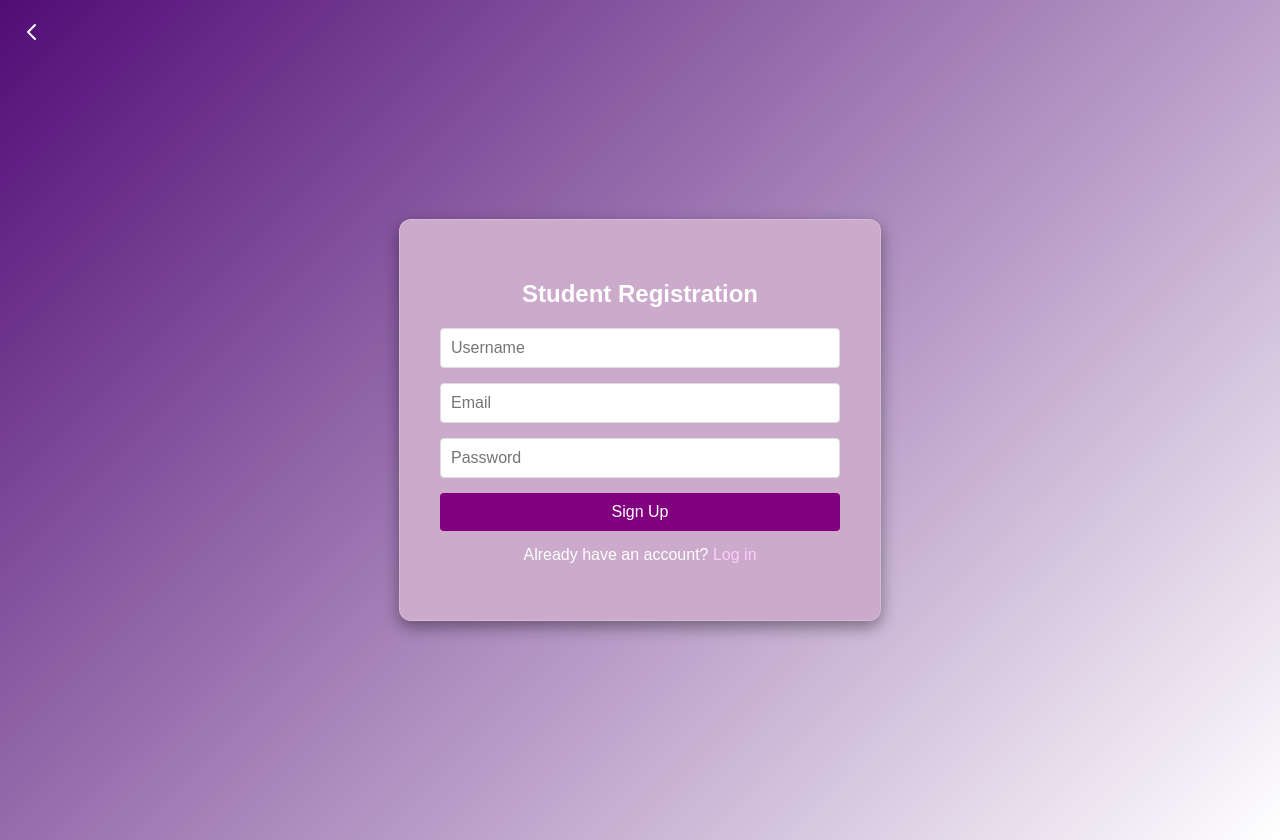
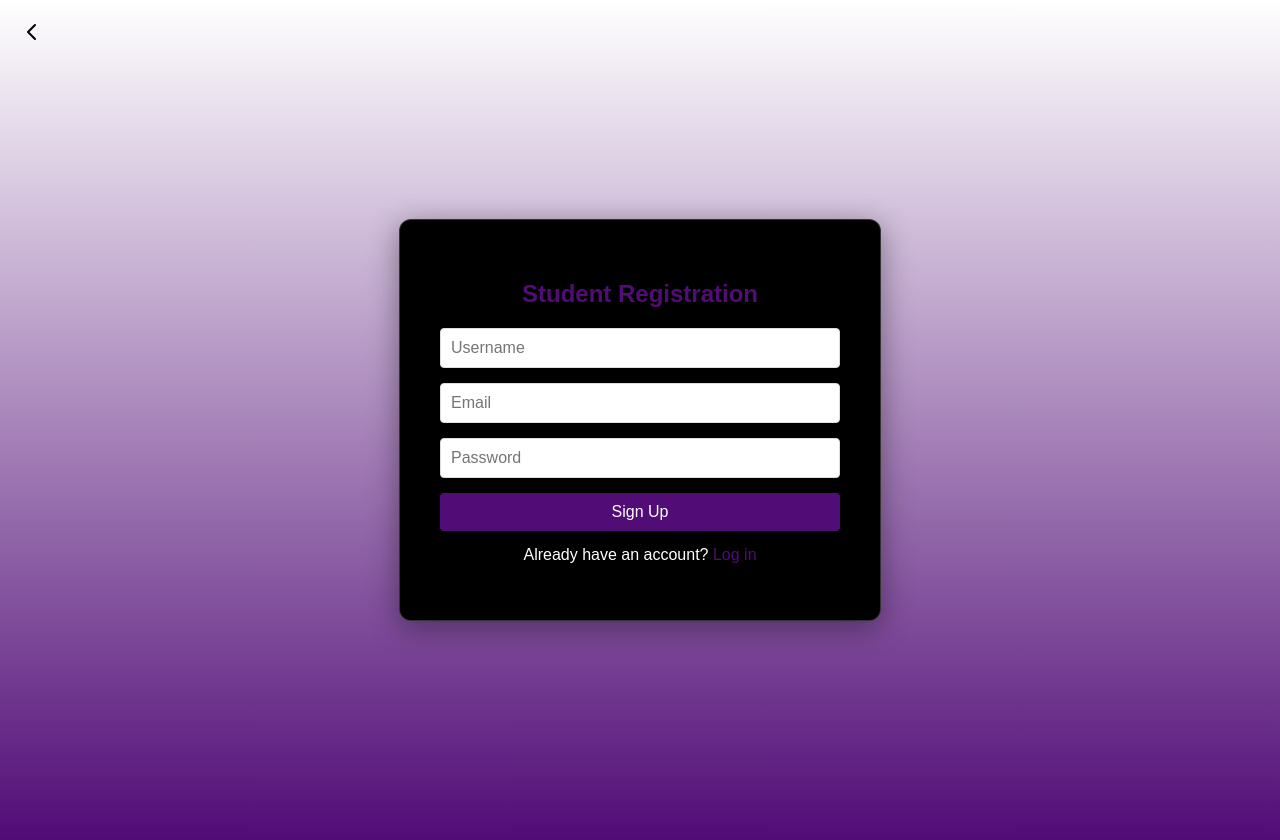
Before and after one commit to betelhemabebe-beep/cs430, a React (Create React App) app in the folder frontend/: page /register/student in a window 1280 px wide. Built offline with nearby package versions, Linux system fonts and the light colour scheme.

Commit message:
Update RegisterStudent.js
made changes to font, colour and stuffs

```diff
--- a/frontend/src/components/RegisterStudent.js
+++ b/frontend/src/components/RegisterStudent.js
@@ -83,9 +83,9 @@ const styles = {
     flexDirection: 'column',
     justifyContent: 'center',
     alignItems: 'center',
-    background: 'linear-gradient(135deg,#510C76, #ffffff)',
-    color: '#fff',
-    fontFamily: 'Arial, sans-serif',
+    background: 'linear-gradient(to top,#510C76, #ffffff)',
+    color: '#510C76',
+    fontFamily: 'Quincy CF, sans-serif',
     padding: '20px',
   },
   arrowContainer: {
@@ -97,7 +97,7 @@ const styles = {
   arrowIcon: {
     width: '24px',
     height: '24px',
-    color: '#fff',
+    color: '#000',
   },
   cardCentered: {
     border: '1px solid rgba(255, 255, 255, 0.2)',
@@ -105,9 +105,9 @@ const styles = {
     width: '400px',
     borderRadius: '12px',
     textAlign: 'center',
-    backgroundColor: '#cbaacb',
-    boxShadow: '0 6px 16px rgba(0, 0, 0, 0.4)',
-    transition: 'transform 0.3s ease, box-shadow 0.3s ease',
+    backgroundColor: '#000000',
+    boxShadow: '0 6px 30px rgba(0, 0, 0, 0.4)',
+    transition: 'transform 0.3s ease',
     cursor: 'pointer',
   },
   form: {
@@ -124,7 +124,7 @@ const styles = {
   button: {
     padding: '10px',
     fontSize: '16px',
-    backgroundColor: '#800080',
+    backgroundColor: '#510C76',
     color: '#ffffff',
     border: 'none',
     borderRadius: '4px',
@@ -139,7 +139,7 @@ const styles = {
     color: '#fff',
   },
   link: {
-    color: '#ffccff',
+    color: '#510C76',
     textDecoration: 'none',
   },
 };
```
